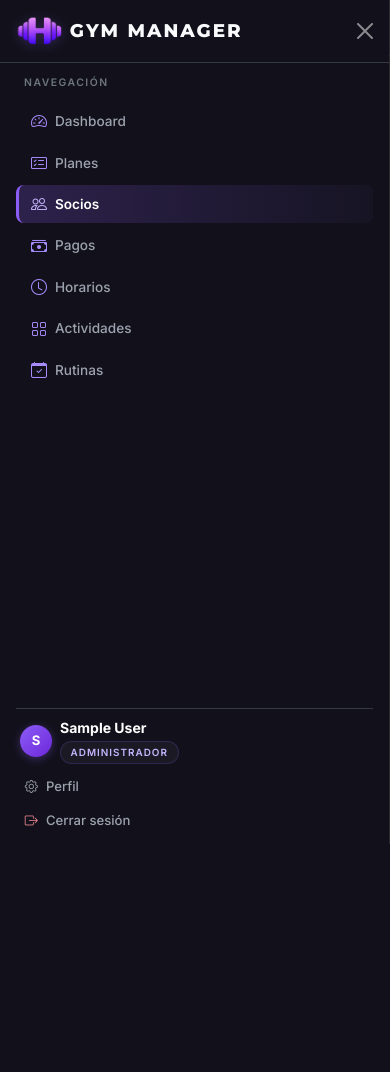
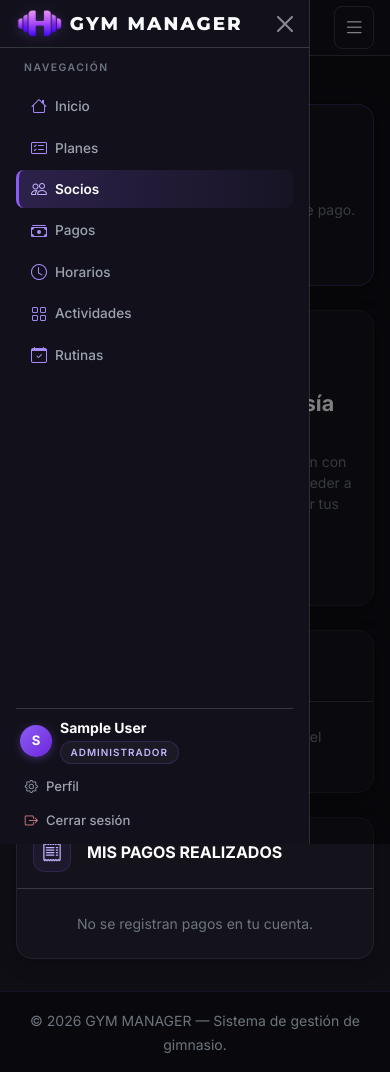
Before and after one commit to Marianoabizanda/Proyecto-Gym, a Django app: page /membresias/mi-membresia/ in a window 390 px wide, after a click that opens the changed part. Before the commit the page ends 844 px from the top, so only its background shows below. Run offline with Django 5.2, Linux system fonts and the light colour scheme; the visitor is signed in with stand-in values (Sample User, id 1); data comes from the database, SQL or seed files in the repository.

Commit message:
Mejorar experiencia mobile y navegacion

```diff
--- a/static/css/styles.css
+++ b/static/css/styles.css
@@ -921,6 +921,32 @@ body {
 /* Offcanvas Móvil (< 992px) */
 #sidebarOffcanvas {
     background-color: var(--gym-sidebar-bg) !important;
+    width: 82vw !important;
+    max-width: 310px !important;
+    --bs-offcanvas-width: min(82vw, 310px);
+    height: 100dvh !important;
+    max-height: 100dvh !important;
+    display: flex;
+    flex-direction: column;
+}
+
+#sidebarOffcanvas .offcanvas-header {
+    height: 48px;
+    flex-shrink: 0;
+}
+
+#sidebarOffcanvas .offcanvas-body {
+    display: flex;
+    flex-direction: column;
+    flex: 1 1 auto;
+    min-height: 0;
+    overflow-y: auto;
+}
+
+#sidebarOffcanvas .offcanvas-body > div {
+    display: flex;
+    flex-direction: column;
+    height: 100%;
 }
 
 /* Envoltorio Principal para scroll natural */
--- a/templates/base.html
+++ b/templates/base.html
@@ -36,14 +36,14 @@
 
         <!-- Offcanvas Mobile (< 992px) con Sidebar -->
         <div class="offcanvas offcanvas-start bg-gym-sidebar text-white d-lg-none" tabindex="-1" id="sidebarOffcanvas" aria-labelledby="sidebarOffcanvasLabel">
-            <div class="offcanvas-header border-bottom border-dark-subtle p-3">
+            <div class="offcanvas-header border-bottom border-dark-subtle px-3 py-2">
                 <a class="gym-brand-logo fw-extrabold d-flex align-items-center text-decoration-none text-white" href="{% url 'accounts:home' %}" id="sidebarOffcanvasLabel">
                     <img src="{% static 'images/gym_manager_icon.png' %}" alt="Icono GYM MANAGER" class="gym-navbar-icon me-2">
                     <span>GYM MANAGER</span>
                 </a>
                 <button type="button" class="btn-close btn-close-white" data-bs-dismiss="offcanvas" aria-label="Cerrar"></button>
             </div>
-            <div class="offcanvas-body p-0">
+            <div class="offcanvas-body p-0 d-flex flex-column flex-grow-1">
                 {% include 'includes/sidebar.html' %}
             </div>
         </div>
--- a/templates/includes/sidebar.html
+++ b/templates/includes/sidebar.html
@@ -6,10 +6,10 @@
             Navegación
         </span>
 
-        <!-- Enlace universal: Dashboard -->
+        <!-- Enlace universal: Inicio -->
         <a href="{% url 'accounts:dashboard' %}" class="gym-sidebar-link {% if request.resolver_match.view_name == 'accounts:dashboard' %}active{% endif %}">
-            <i class="bi bi-speedometer2 me-2 fs-6"></i>
-            <span>Dashboard</span>
+            <i class="bi bi-house me-2 fs-6"></i>
+            <span>Inicio</span>
         </a>
 
         {% if user.is_admin_role %}
--- a/templates/memberships/my_membership.html
+++ b/templates/memberships/my_membership.html
@@ -8,7 +8,7 @@
 <div class="row g-4 my-2">
     <!-- Encabezado del Portal del Socio -->
     <div class="col-12">
-        <div class="gym-dash-header p-4 p-lg-5">
+        <div class="gym-dash-header p-3 p-sm-4 p-lg-5">
             <div class="d-flex flex-column flex-md-row justify-content-between align-items-md-center gap-3">
                 <div>
                     <span class="text-uppercase tracking-widest text-secondary small fw-semibold d-block mb-1">
@@ -33,7 +33,7 @@
     <!-- Sección 1: Estado de Membresía Actual -->
     <div class="col-12">
         {% if has_active_membership and current_subscription %}
-        <div class="gym-dash-card p-4 p-md-5">
+        <div class="gym-dash-card p-3 p-sm-4 p-md-5">
             <div class="d-flex flex-column flex-md-row justify-content-between align-items-md-center gap-3 mb-4">
                 <div class="d-flex align-items-center">
                     <div class="gym-dash-icon-box me-3">
@@ -49,9 +49,11 @@
                     </div>
                 </div>
 
+                <div>
                     <span class="badge bg-success-subtle text-success border border-success-subtle px-3 py-2 fs-6">
                         <i class="bi bi-check-circle me-1"></i> VIGENTE
                     </span>
+                </div>
             </div>
 
             <div class="row g-4 align-items-center">
@@ -66,7 +68,7 @@
                 </div>
 
                 <div class="col-12 col-md-6 col-lg-7">
-                    <div class="row g-3 p-3 bg-dark rounded border border-dark-subtle">
+                    <div class="row g-2 g-sm-3 p-2 p-sm-3 bg-dark rounded border border-dark-subtle">
                         <div class="col-6 col-sm-4">
                             <span class="text-secondary small d-block">Fecha de inicio:</span>
                             <strong class="text-white small">{{ current_subscription.start_date|date:"d/m/Y" }}</strong>
@@ -97,7 +99,7 @@
             </div>
         </div>
         {% elif pending_subscription %}
-        <div class="gym-dash-card p-4 p-md-5">
+        <div class="gym-dash-card p-3 p-sm-4 p-md-5">
             <div class="d-flex flex-column flex-md-row justify-content-between align-items-md-center gap-3 mb-4">
                 <div class="d-flex align-items-center">
                     <div class="gym-dash-icon-box me-3 text-warning border-warning-subtle" style="background-color: rgba(234, 179, 8, 0.1);">
@@ -135,7 +137,7 @@
                 </div>
 
                 <div class="col-12 col-md-6">
-                    <div class="p-3 bg-dark rounded border border-warning-subtle">
+                    <div class="p-2 p-sm-3 bg-dark rounded border border-warning-subtle">
                         <span class="text-white fw-semibold small d-block mb-1">
                             <i class="bi bi-info-circle text-warning me-1"></i> Activación al confirmar el pago
                         </span>
@@ -180,7 +182,7 @@
             </div>
         </div>
         {% elif subscriptions_history.0.effective_status == 'VENCIDA' %}
-        <div class="gym-dash-card p-4 p-md-5">
+        <div class="gym-dash-card p-3 p-sm-4 p-md-5">
             <div class="d-flex flex-column flex-md-row justify-content-between align-items-md-center gap-3 mb-4">
                 <div class="d-flex align-items-center">
                     <div class="gym-dash-icon-box me-3 text-warning border-warning-subtle" style="background-color: rgba(234, 179, 8, 0.1);">
@@ -196,9 +198,11 @@
                     </div>
                 </div>
 
+                <div>
                     <span class="badge bg-warning-subtle text-warning border border-warning-subtle px-3 py-2 fs-6">
                         <i class="bi bi-clock-history me-1"></i> VENCIDA
                     </span>
+                </div>
             </div>
 
             <div class="row g-4 align-items-center">
@@ -216,7 +220,7 @@
                 </div>
 
                 <div class="col-12 col-md-6 col-lg-7">
-                    <div class="row g-3 p-3 bg-dark rounded border border-warning-subtle">
+                    <div class="row g-2 g-sm-3 p-2 p-sm-3 bg-dark rounded border border-warning-subtle">
                         <div class="col-6">
                             <span class="text-secondary small d-block">Fecha de inicio:</span>
                             <strong class="text-white small">{{ subscriptions_history.0.start_date|date:"d/m/Y" }}</strong>
@@ -239,7 +243,7 @@
             </div>
         </div>
         {% else %}
-        <div class="gym-dash-card p-4 p-md-5 text-center">
+        <div class="gym-dash-card p-3 p-sm-4 p-md-5 text-center">
             <div class="gym-dash-icon-box mx-auto mb-3">
                 <i class="bi bi-info-circle fs-4 text-warning"></i>
             </div>
@@ -257,7 +261,7 @@
     <!-- Sección 2: Historial de Suscripciones -->
     <div class="col-12">
         <div class="gym-dash-card overflow-hidden" data-bs-theme="dark">
-            <div class="p-4 border-bottom border-dark-subtle">
+            <div class="p-3 p-sm-4 border-bottom border-dark-subtle">
                 <div class="d-flex align-items-center">
                     <div class="gym-dash-icon-box me-3" style="width: 38px; height: 38px;">
                         <i class="bi bi-clock-history fs-5"></i>
@@ -269,6 +273,8 @@
             </div>
 
             {% if subscriptions_history %}
+            <!-- Tabla para Desktop / Tablet (>= 768px) -->
+            <div class="d-none d-md-block">
                 <div class="table-responsive">
                     <table class="table table-dark table-hover align-middle gym-table mb-0">
                         <thead>
@@ -315,6 +321,47 @@
                         </tbody>
                     </table>
                 </div>
+            </div>
+
+            <!-- Cards Verticales para Mobile (< 768px) -->
+            <div class="d-md-none p-3 d-flex flex-column gap-2">
+                {% for sub in subscriptions_history %}
+                <div class="gym-dash-inner-card p-3 w-100">
+                    <div class="d-flex justify-content-between align-items-start gap-2 mb-2">
+                        <strong class="text-white fs-6 text-break">{{ sub.plan.name }}</strong>
+                        <div>
+                            {% if sub.effective_status == 'ACTIVA' %}
+                                <span class="badge bg-success-subtle text-success border border-success-subtle text-nowrap">
+                                    <i class="bi bi-check-circle me-1"></i> Activa
+                                </span>
+                            {% elif sub.effective_status == 'PENDIENTE' %}
+                                <span class="badge bg-warning-subtle text-warning border border-warning-subtle text-nowrap">
+                                    <i class="bi bi-hourglass-split me-1"></i> Pendiente
+                                </span>
+                            {% elif sub.effective_status == 'FUTURA' %}
+                                <span class="badge bg-info-subtle text-info border border-info-subtle text-nowrap">
+                                    <i class="bi bi-clock me-1"></i> Futura
+                                </span>
+                            {% elif sub.effective_status == 'VENCIDA' %}
+                                <span class="badge bg-warning-subtle text-warning border border-warning-subtle text-nowrap">
+                                    <i class="bi bi-clock-history me-1"></i> Vencida
+                                </span>
+                            {% else %}
+                                <span class="badge bg-secondary-subtle text-secondary border border-secondary-subtle text-nowrap">
+                                    <i class="bi bi-x-circle me-1"></i> Cancelada
+                                </span>
+                            {% endif %}
+                        </div>
+                    </div>
+                    <div class="pt-2 border-top border-dark-subtle d-flex justify-content-between align-items-center">
+                        <span class="text-secondary small">Período</span>
+                        <span class="text-white small fw-medium text-break">
+                            {{ sub.start_date|date:"d/m/Y" }} &mdash; {{ sub.end_date|date:"d/m/Y" }}
+                        </span>
+                    </div>
+                </div>
+                {% endfor %}
+            </div>
             {% else %}
             <div class="p-4 text-center">
                 <p class="text-secondary small mb-0">No registras membresías previas en el sistema.</p>
@@ -326,7 +373,7 @@
     <!-- Sección 3: Historial de Pagos -->
     <div class="col-12">
         <div class="gym-dash-card overflow-hidden" data-bs-theme="dark">
-            <div class="p-4 border-bottom border-dark-subtle">
+            <div class="p-3 p-sm-4 border-bottom border-dark-subtle">
                 <div class="d-flex align-items-center">
                     <div class="gym-dash-icon-box me-3" style="width: 38px; height: 38px;">
                         <i class="bi bi-receipt fs-5"></i>
@@ -338,6 +385,8 @@
             </div>
 
             {% if payments_history %}
+            <!-- Tabla para Desktop / Tablet (>= 768px) -->
+            <div class="d-none d-md-block">
                 <div class="table-responsive">
                     <table class="table table-dark table-hover align-middle gym-table mb-0">
                         <thead>
@@ -372,6 +421,36 @@
                         </tbody>
                     </table>
                 </div>
+            </div>
+
+            <!-- Cards Verticales para Mobile (< 768px) -->
+            <div class="d-md-none p-3 d-flex flex-column gap-2">
+                {% for pay in payments_history %}
+                <div class="gym-dash-inner-card p-3 w-100">
+                    <div class="d-flex justify-content-between align-items-center mb-2">
+                        <span class="text-secondary small d-flex align-items-center">
+                            <i class="bi bi-calendar3 me-1 text-accent"></i>
+                            {{ pay.payment_date|date:"d/m/Y" }}
+                        </span>
+                        <strong class="text-accent-subtle fs-6">${{ pay.amount|floatformat:"0g" }}</strong>
+                    </div>
+                    <div class="mb-2">
+                        <span class="text-secondary small d-block" style="font-size: 0.72rem;">Plan</span>
+                        <span class="text-white fw-semibold small text-break">{{ pay.subscription.plan.name }}</span>
+                    </div>
+                    <div class="pt-2 border-top border-dark-subtle d-flex justify-content-between align-items-center gap-2">
+                        <div>
+                            <span class="text-secondary small d-block" style="font-size: 0.7rem;">Método</span>
+                            <span class="text-white small">{{ pay.get_payment_method_display }}</span>
+                        </div>
+                        <div class="text-end">
+                            <span class="text-secondary small d-block" style="font-size: 0.7rem;">Comprobante</span>
+                            <span class="text-secondary small text-break">{{ pay.receipt_number|default:"—" }}</span>
+                        </div>
+                    </div>
+                </div>
+                {% endfor %}
+            </div>
             {% else %}
             <div class="p-4 text-center">
                 <p class="text-secondary small mb-0">No se registran pagos en tu cuenta.</p>
```
Lines whose indentation alone changed are shown as unchanged.
